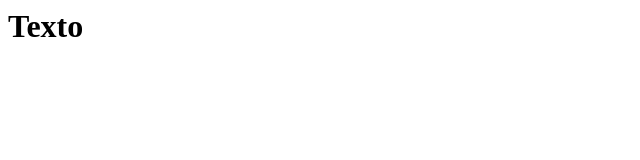
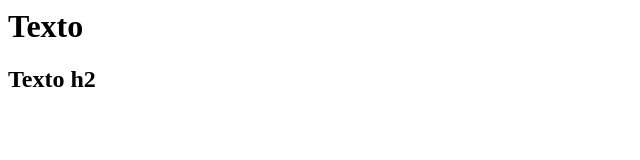
Before and after one commit to fernandobgi/curso-git, a plain HTML site: page index.html in a window 1280 px wide. Shown: the whole page, without its empty margins (0-640 px from the left). Drawn offline with Linux system fonts and the light colour scheme.

Commit message:
Adicionado h2

```diff
--- a/index.html
+++ b/index.html
@@ -2,5 +2,6 @@
 <head></head>
 <body>
   <h1> Texto</h1>
+  <h2> Texto h2</h2>
 </body>
 </html>
```
